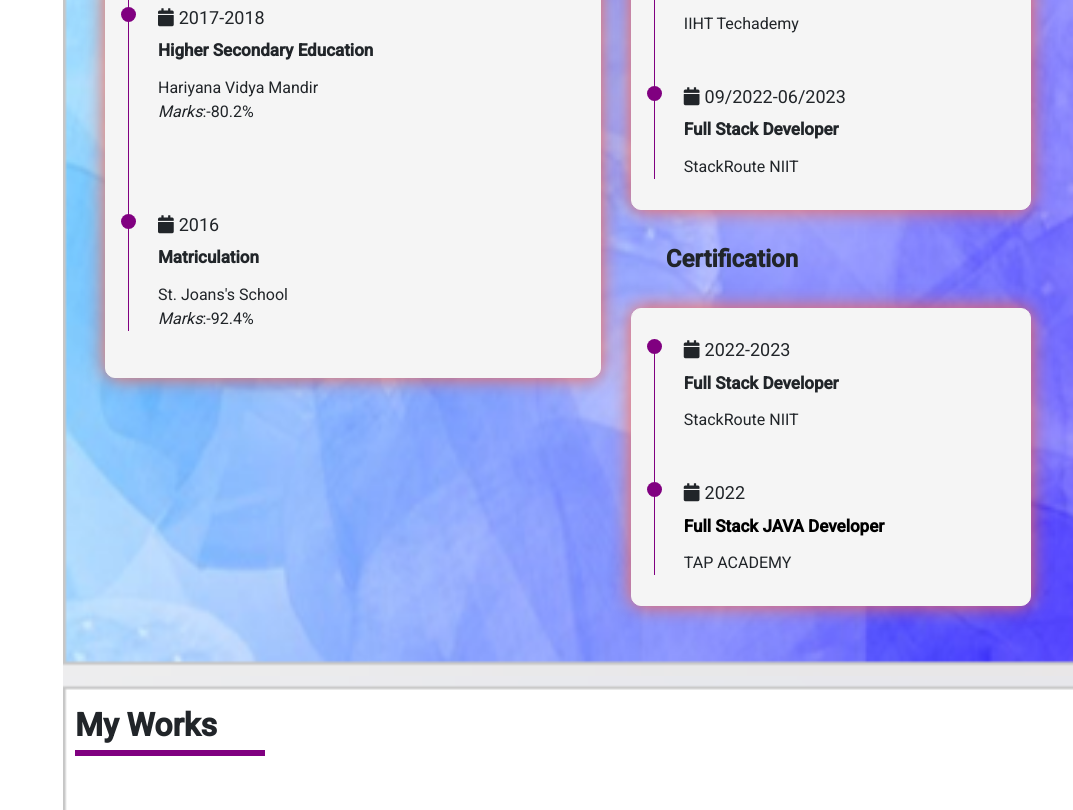
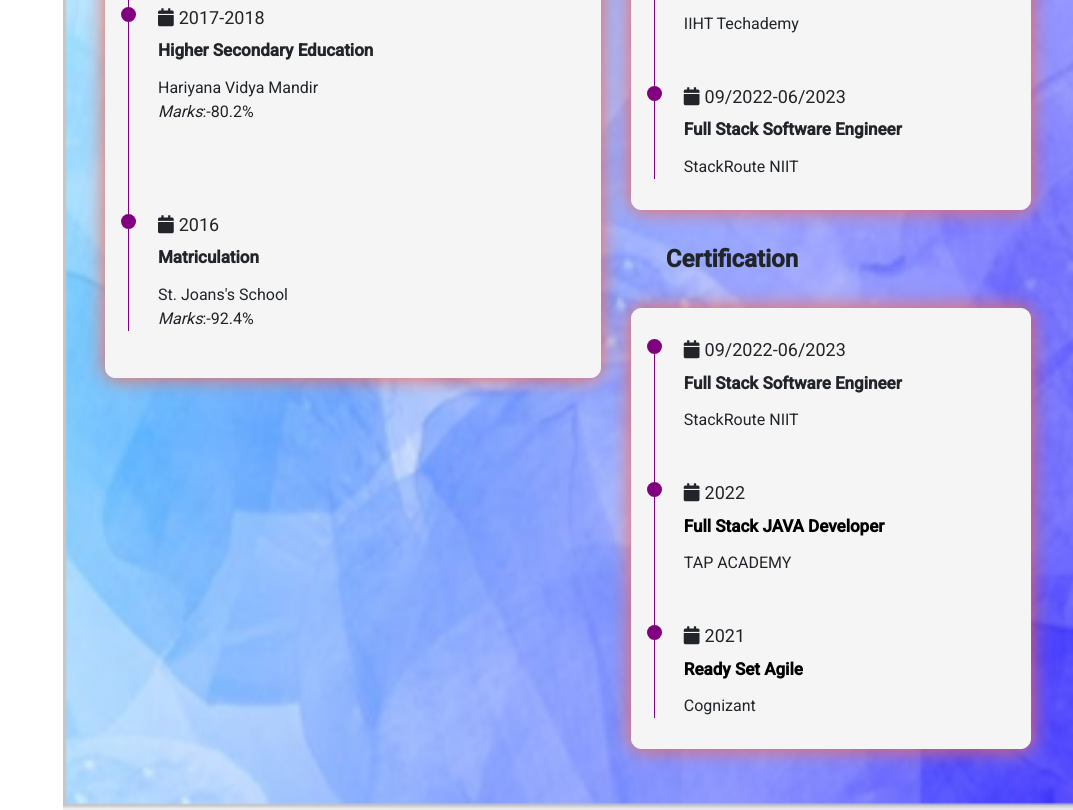
Before and after one commit to rishita777/portfolio-website, a plain HTML site: page index.html in a window 1280 px wide. Shown: the part 2217-3027 px from the top of the page, without its empty margins (207-1280 px from the left). Drawn offline with nearby package versions, Linux system fonts and the light colour scheme.

Commit message:
update the experience

```diff
--- a/index.html
+++ b/index.html
@@ -314,7 +314,7 @@
               <h3 class="timeline-date">
                <i class="fa fa-calendar"></i>09/2022-06/2023
               </h3>
-              <h4 class="timeline-title">Full Stack Developer</h4>
+              <h4 class="timeline-title">Full Stack Software Engineer</h4>
               <span>StackRoute NIIT </span>
             </div>
         </div>
@@ -328,9 +328,9 @@
               <div class="timeline-item">
                 <div class="circle-dot"></div>
                   <h3 class="timeline-date">
-                   <i class="fa fa-calendar"></i>2022-2023
+                   <i class="fa fa-calendar"></i>09/2022-06/2023
                   </h3>
-                  <h4 class="timeline-title">Full Stack Developer</h4>
+                  <h4 class="timeline-title">Full Stack Software Engineer</h4>
                   <span>StackRoute NIIT </span>
               </div>
 
@@ -343,6 +343,16 @@
                <h4 class="timeline-title">Full Stack JAVA Developer</h4></a>
                 <span>TAP ACADEMY </span>
               </div>
+              <div class="timeline-item">
+                <div class="circle-dot"> </div>
+                  <h3 class="timeline-date">
+                   <i class="fa fa-calendar"></i>2021
+                  </h3>
+               <a href="https://drive.google.com/file/d/1Cx4S0DhM79TuMY3oyI0Ee9Y-fk2R3o_O/view?usp=sharing" style="text-decoration: none; color: black;">
+                 <h4 class="timeline-title">Ready Set Agile</h4></a>
+                  <span>Cognizant </span>
+                </div>
+
             </div>
 
           </div>
```
